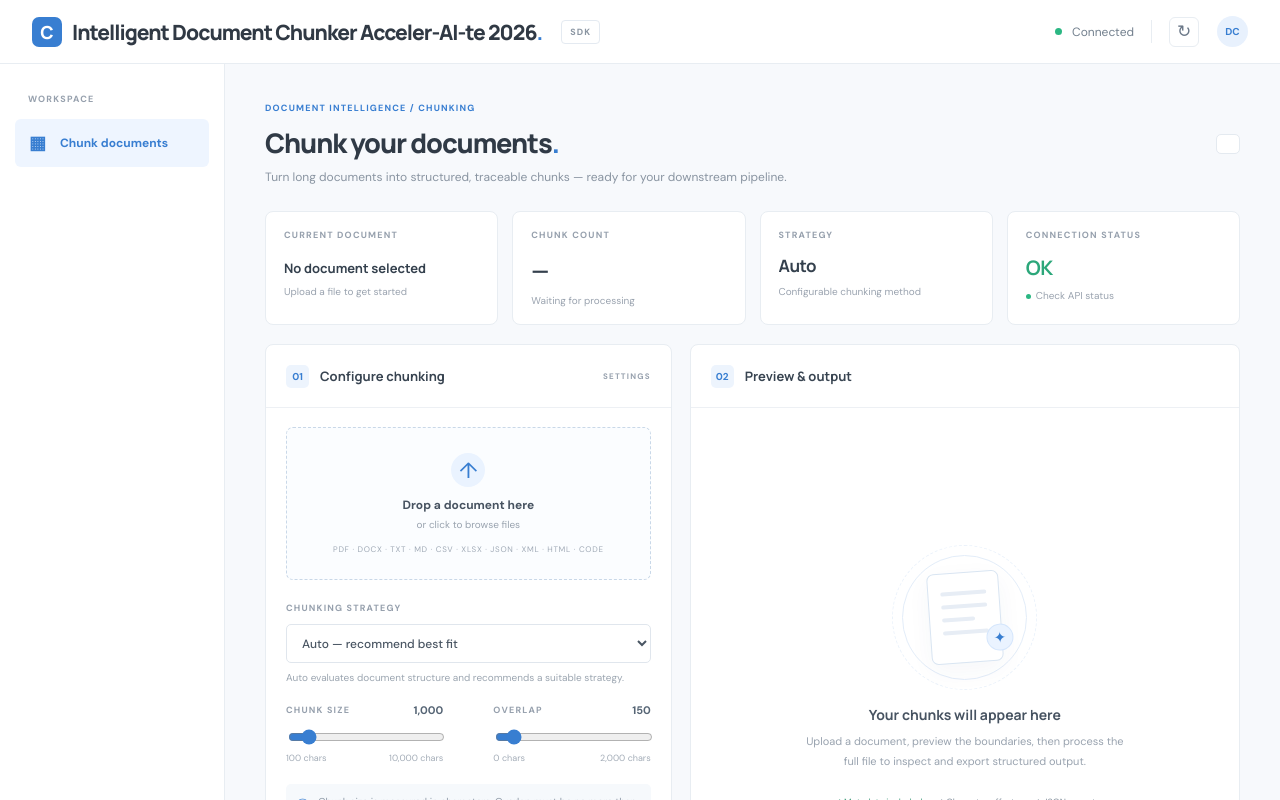
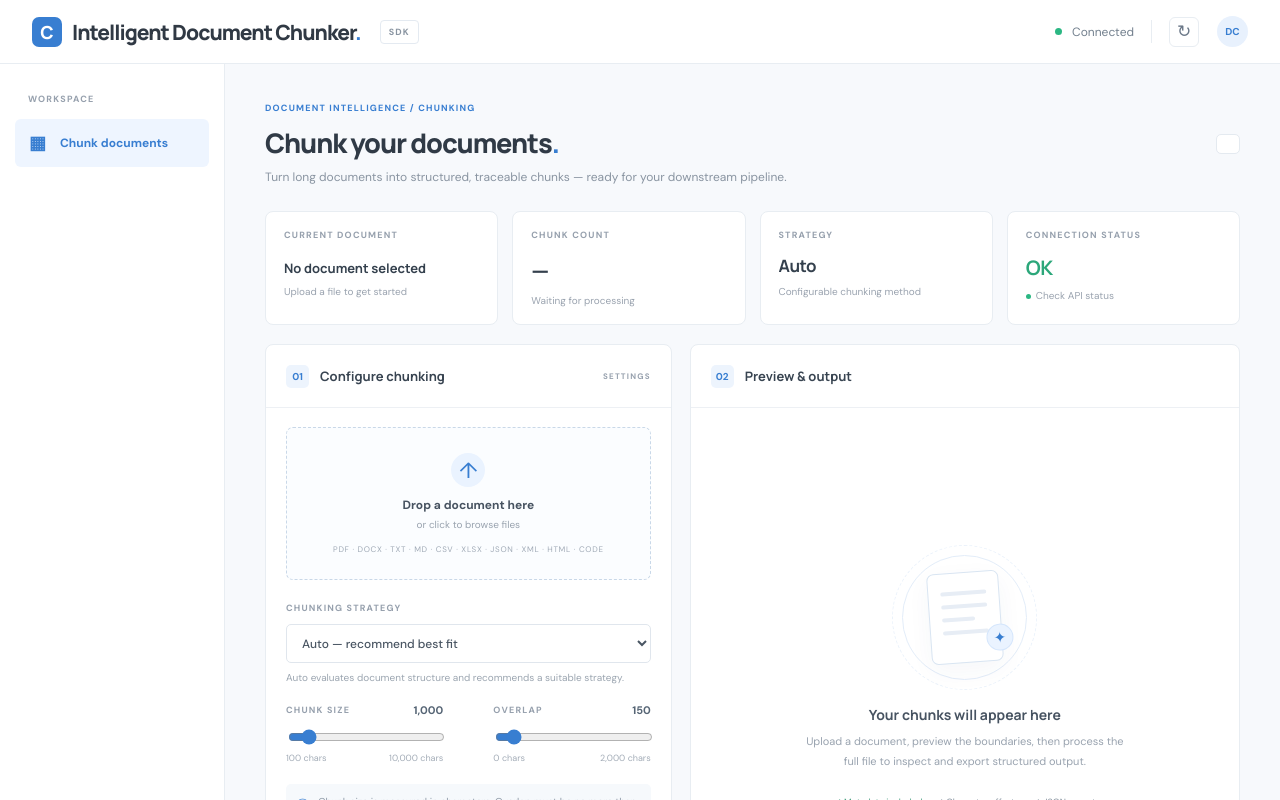
Before and after one commit to helloakshay04/gp_intelligent_document_chunker, an Angular app in the folder frontend/: page / in a window 1280 px wide. Shown: the top 800 px of the page. Built offline with nearby package versions, Linux system fonts and the light colour scheme.

Commit message:
Update app.component.ts

```diff
--- a/frontend/src/app/app.component.ts
+++ b/frontend/src/app/app.component.ts
@@ -7,7 +7,7 @@ interface Chunk { chunk_id?: string; text: string; metadata?: Record<string, unk
 interface ApiResult { document?: { filename?: string; document_id?: string; file_type?: string }; chunks: Chunk[]; total_chunks?: number; config?: { strategy?: string; chunk_size?: number; overlap?: number }; recommendation?: { selected_strategy?: string; rationale?: string; candidate_scores?: Record<string, number> }; warnings?: string[]; trace?: unknown; }
 @Component({ selector: 'app-root', standalone: true, imports: [CommonModule, FormsModule], template: `
 <div class="app-shell">
-  <header class="topbar"><div class="brand"><div class="brand-mark">C</div><span>Intelligent Document Chunker Acceler-AI-te 2026<span class="brand-dot">.</span></span><span class="sdk-tag">SDK</span></div><div class="top-actions"><span class="status-dot"></span><span>Connected</span><span class="divider"></span><button class="icon-btn" title="API status" (click)="checkHealth()">↻</button><span class="avatar">DC</span></div></header>
+  <header class="topbar"><div class="brand"><div class="brand-mark">C</div><span>Intelligent Document Chunker<span class="brand-dot">.</span></span><span class="sdk-tag">SDK</span></div><div class="top-actions"><span class="status-dot"></span><span>Connected</span><span class="divider"></span><button class="icon-btn" title="API status" (click)="checkHealth()">↻</button><span class="avatar">DC</span></div></header>
   <aside class="sidebar"><div class="nav-caption">WORKSPACE</div><button class="nav-item active"><span class="nav-icon">▦</span> Chunk documents</button><button class="nav-item" (click)="activeTab='history'"><span class="nav-icon"></span></button><div class="side-bottom"><div class="version"></div></div></aside>
   <main class="main-content"><div class="page-heading"><div><div class="eyebrow">DOCUMENT INTELLIGENCE / CHUNKING</div><h1>Chunk your documents<span>.</span></h1><p class="subtitle">Turn long documents into structured, traceable chunks — ready for your downstream pipeline.</p></div><div class="heading-pill"></div></div>
   <div class="metrics-row"><div class="metric-card"><div class="metric-label">CURRENT DOCUMENT</div><div class="metric-value small-value">{{ file?.name || 'No document selected' }}</div><div class="metric-foot">{{ file ? formatSize(file.size) : 'Upload a file to get started' }}</div></div><div class="metric-card"><div class="metric-label">CHUNK COUNT</div><div class="metric-value">{{ result?.total_chunks ?? '—' }}</div><div class="metric-foot">{{ result ? 'Generated chunks' : 'Waiting for processing' }}</div></div><div class="metric-card"><div class="metric-label">STRATEGY</div><div class="metric-value strategy-value">{{ result?.config?.strategy || strategy }}</div><div class="metric-foot">{{ result?.recommendation ? 'Auto-selected recommendation' : 'Configurable chunking method' }}</div></div><div class="metric-card"><div class="metric-label">CONNECTION STATUS</div><div class="metric-value local-value">{{ healthStatus || 'OK' }}</div><div class="metric-foot"><span class="tiny-green-dot"></span>{{ healthStatus === '200' ? 'Connected' : 'Check API status' }}</div></div></div>
```
